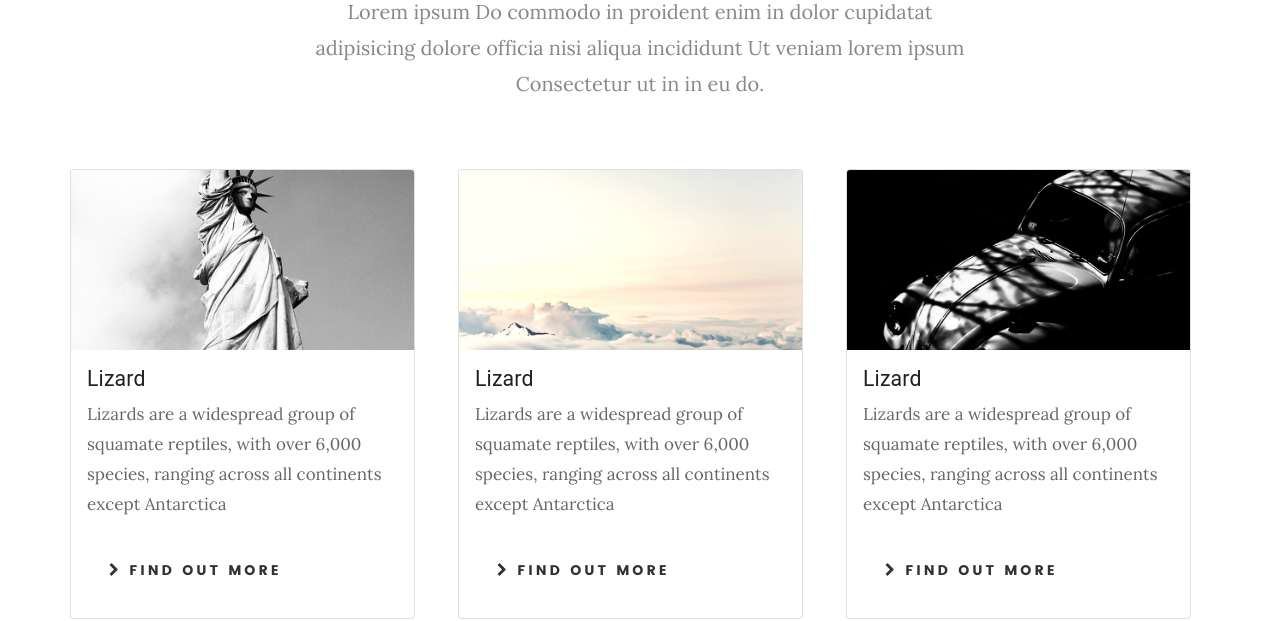
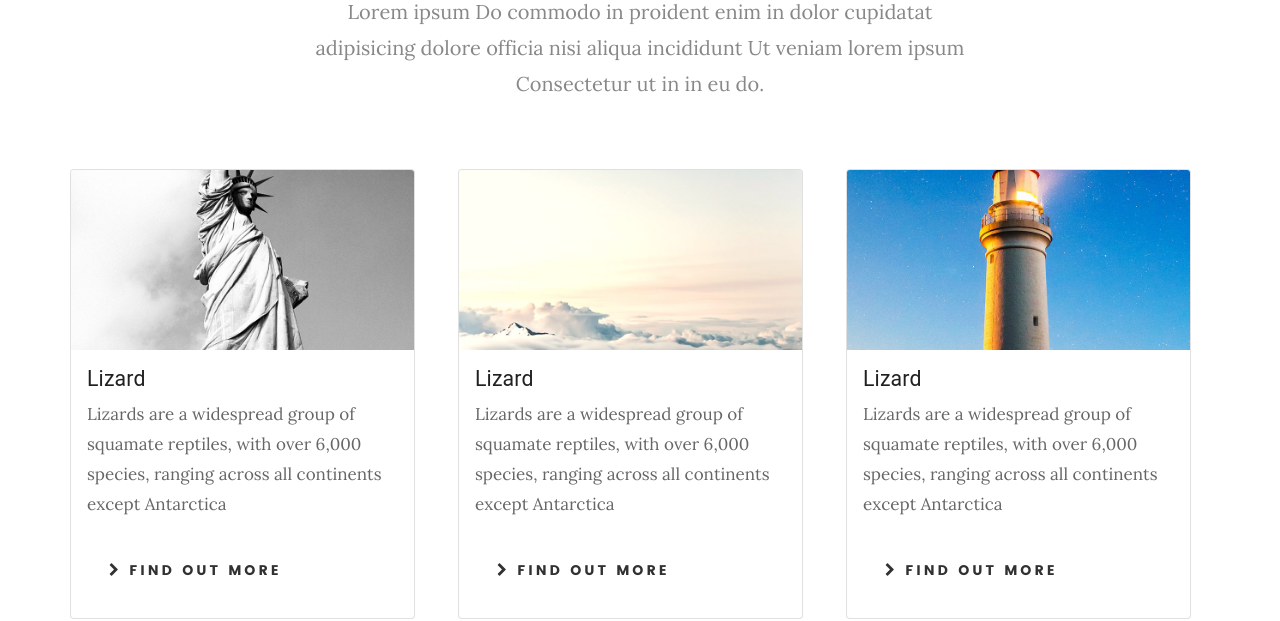
Before and after one commit to ardenysc/ardenysc.github.io, a Gatsby site: page /Cards in a window 1280 px wide. Shown: the part 215-836 px from the top of the page. Built offline with nearby package versions, Linux system fonts and the light colour scheme; Gatsby itself is replaced by a stand-in of ours.

Commit message:
portfolio

```diff
--- a/src/pages/Cards.js
+++ b/src/pages/Cards.js
@@ -12,10 +12,12 @@ import CardActions from '@mui/material/CardActions';
 import CardContent from '@mui/material/CardContent';
 import CardMedia from '@mui/material/CardMedia';
 import Grid from '@mui/material/Grid';
+import Box from '@mui/material/Box';
 import Typography from '@mui/material/Typography';
 
 
 function Cards() {
+
     return <Fragment>
         {/* <!-- Portfolio Section
    ================================================== --> */}
@@ -37,8 +39,8 @@ function Cards() {
 
    <div className="col-twelve">
       <div className="row">
-      <Grid container spacing={3} justify="center">
-         <Grid item xs={6} md={4} sx={{minWidth: '280px'}}>
+      <Grid container spacing={3}  justifyContent="center">
+         <Grid item xs={6} md={4} sx={{minWidth: '255px'}}>
             <div className='folio-item'>
                <Card sx={{ maxWidth: 345}} variant="outlined">
                   <CardMedia
@@ -63,7 +65,7 @@ function Cards() {
                </Card>
             </div>
          </Grid>
-         <Grid item xs={6} md={4} sx={{minWidth: '280px'}}>
+         <Grid item xs={6} md={4} sx={{minWidth: '255px'}}>
             <div className='folio-item'>
                <Card sx={{ maxWidth: 345 }} variant="outlined">
                   <CardMedia
@@ -88,32 +90,7 @@ function Cards() {
                </Card>
             </div>
          </Grid>
-         <Grid item xs={6} md={4} sx={{minWidth: '280px'}}>
-            <div className='folio-item'>
-               <Card sx={{ maxWidth: 345 }} variant="outlined">
-                  <CardMedia
-                     sx={{ height: 180 }}
-                     image={beetle}
-                     title="green iguana"
-                  />
-                  <CardContent>
-                     <Typography gutterBottom variant="h4" component="div">
-                        Lizard
-                     </Typography>
-                     <Typography variant="body" color="text.secondary">
-                        Lizards are a widespread group of squamate reptiles, with over 6,000
-                        species, ranging across all continents except Antarctica
-                     </Typography>
-                  </CardContent>
-                  <CardActions>
-                     <button className="button noborder">
-                        <i className="fa fa-chevron-right"></i> Find out more
-                     </button>
-                  </CardActions>
-               </Card>
-            </div>
-         </Grid>
-         <Grid item xs={6} md={4} sx={{minWidth: '280px'}}>
+         <Grid item xs={6} md={4} sx={{minWidth: '255px'}}>
             <div className='folio-item'>
                <Card sx={{ maxWidth: 345 }} variant="outlined">
                   <CardMedia
```
